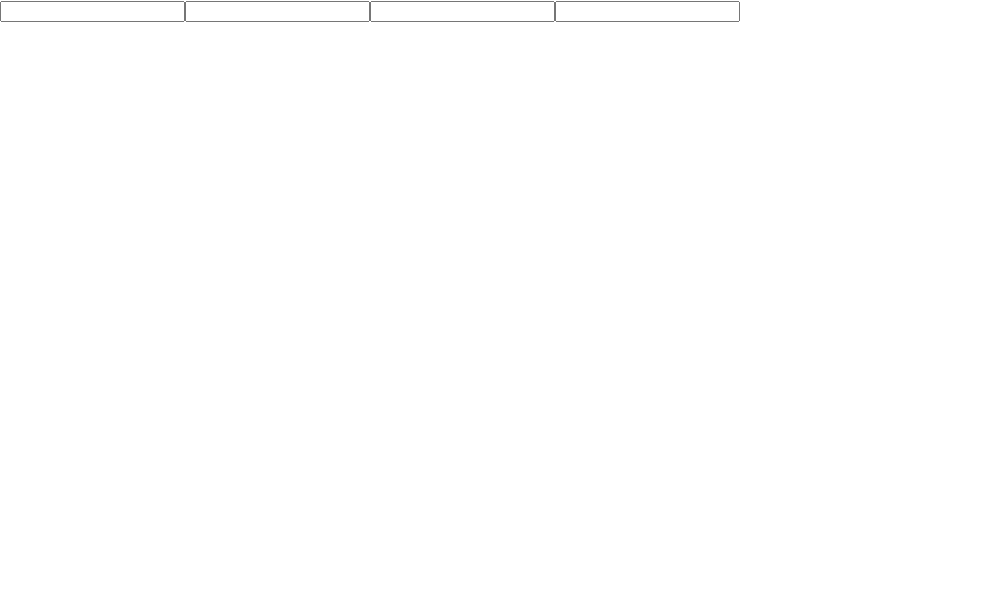
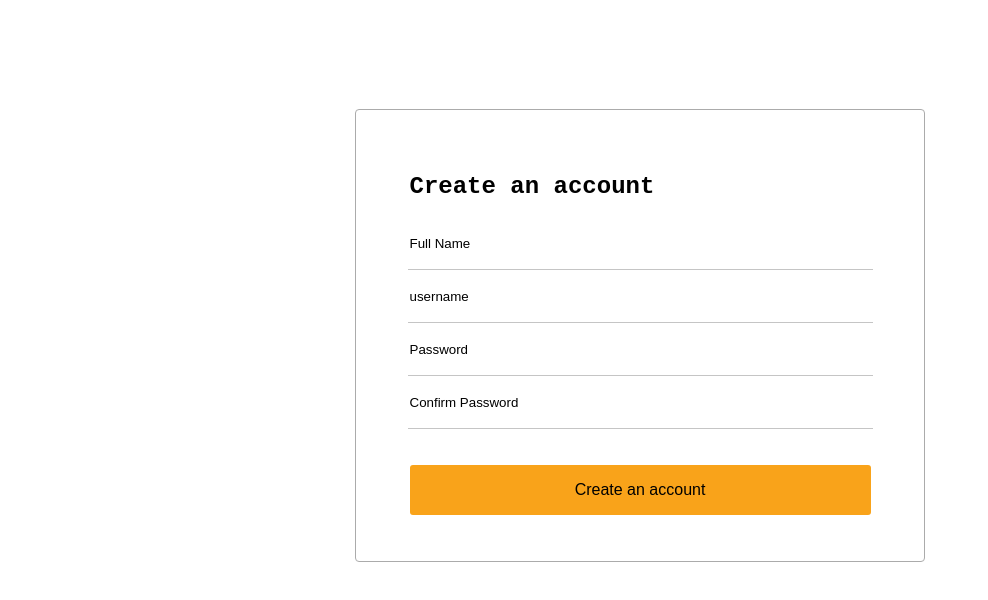
Before and after one commit to FAHIMekermall/form-validation, a React (Create React App) app: page / in a window 1280 px wide. Shown: the top 600 px of the page, without its empty margins (0-988 px from the left). Built offline with nearby package versions, Linux system fonts and the light colour scheme.

Commit message:
name and email validation with stylish form

```diff
--- a/src/App.css
+++ b/src/App.css
@@ -1,38 +1,135 @@
-.App {
-  text-align: center;
+.login-container {
+	display: flex;
+	align-items: center;
+	flex-direction: column;
+	margin-top: 109px;
+	justify-content: center;
+}
+.login-container button {
+	background: #ffffff;
+	border: 1px solid #c7c7c7;
+	box-sizing: border-box;
+	border-radius: 57px;
+	width: 461px;
+	height: 51px;
+	font-family: "Montserrat";
+	font-style: normal;
+	font-weight: 500;
+	font-size: 16px;
+	line-height: 20px;
+	/* identical to box height */
+	display: flex;
+	justify-content: center;
+	align-items: center;
+	color: #000000;
+	position: relative;
+	margin-top: 9px;
+	cursor: pointer;
 }
 
-.App-logo {
-  height: 40vmin;
-  pointer-events: none;
+.login-container button img {
+	position: absolute;
+	left: 8px;
+}
+.button-container {
+	margin-top: 19px;
+}
+form {
+	display: flex;
+	flex-direction: column;
+	width: 570px;
+	background-color: rgba(255, 255, 255, 0.2);
+	border: 1px solid #ababab;
+	box-sizing: border-box;
+	border-radius: 4px;
+	justify-content: center;
+	align-items: center;
+	padding: 46px 58px;
+}
+form h1 {
+	font-family: "Montserrat";
+	font-style: normal;
+	font-weight: 700;
+	font-size: 24px;
+	line-height: 29px;
+	text-align: left;
+	width: 461px;
+	color: #000000;
+}
+form input {
+	width: 461px;
+	height: 50px;
+	border: none;
+	border-bottom: 1px solid #c5c5c5;
+}
+form input::placeholder {
+	color: #000000;
+	font-family: "Montserrat", sans-serif;
+	font-style: normal;
+	font-weight: 500;
+}
+form input:focus {
+	outline: none !important;
+	border-bottom: 2px solid #7e857b;
+}
+#checkbox {
+	width: 16px;
+}
+.input-container {
+	display: flex;
+	justify-content: space-between;
+	width: 461px;
+	height: 50px;
+}
+.input-container p {
+	display: flex;
+	font-family: "Sen", sans-serif;
+	align-items: center;
+	font-style: normal;
+	font-weight: 500;
+}
+.error {
+	color: red;
+	text-align: left;
+	width: 100%;
+}
+#login-btn {
+	background: #f9a31a;
+	font-family: "Sen", sans-serif;
+	font-style: normal;
+	font-weight: 500;
+	font-size: 16px;
+	border-radius: 3px;
+	cursor: pointer;
+	margin-top: 36px;
+	border: 0px;
+	outline: none;
 }
 
-@media (prefers-reduced-motion: no-preference) {
-  .App-logo {
-    animation: App-logo-spin infinite 20s linear;
-  }
+.forgot-password {
+	font-family: "Montserrat" !important;
+	font-style: normal;
+	font-weight: 500;
+	font-size: 16px;
+	cursor: pointer;
+	text-decoration-line: underline;
+
+	color: #f9a51a;
 }
-
-.App-header {
-  background-color: #282c34;
-  min-height: 100vh;
-  display: flex;
-  flex-direction: column;
-  align-items: center;
-  justify-content: center;
-  font-size: calc(10px + 2vmin);
-  color: white;
+.create-account-redirect {
+	display: flex;
+	justify-content: center;
+	align-items: center;
+	width: 461px;
+	height: 50px;
 }
-
-.App-link {
-  color: #61dafb;
+.create-account-redirect a:nth-child(2) {
+	font-family: "Montserrat" !important;
+	font-style: normal;
+	font-weight: 500;
+	font-size: 16px;
+	cursor: pointer;
+	text-decoration-line: underline;
+	margin-left: 5px;
+	color: #f9a51a;
 }
-
-@keyframes App-logo-spin {
-  from {
-    transform: rotate(0deg);
-  }
-  to {
-    transform: rotate(360deg);
-  }
-}
--- a/src/App.js
+++ b/src/App.js
@@ -1,12 +1,15 @@
-import logo from "./logo.svg"
 import "./App.css"
 import { useState } from "react"
 
 function App() {
 	const [name, setName] = useState({ value: "", error: "" })
 	const [number, setNumber] = useState({ value: "", error: "" })
-	const [email, setEmail] = useState({ value: "", error: "" })
+	const [userName, setuserName] = useState({ value: "", error: "" })
 	const [password, setPassword] = useState({ value: "", error: "" })
+	const [confirmPassword, setConfirmPassword] = useState({
+		value: "",
+		error: "",
+	})
 
 	const handleSubmit = (e) => {
 		e.preventDefault()
@@ -14,25 +17,107 @@ function App() {
 
 	const handleNameInput = (event) => {
 		const namePart = event.target.value.split(" ")
-		console.log(namePart[namePart.length - 1])
 		if (namePart.length < 2) {
-			setName({ value: "", error: "name must be at least 2 characters" })
+			setName({
+				value: "",
+				error: "name must contain at least 2 characters",
+			})
 		} else if (namePart[namePart.length - 1] == "") {
-			setName({ value: "", error: "name must be at least 2 characters" })
+			setName({
+				value: "",
+				error: "Name must contain at least 2 characters",
+			})
 		} else {
 			setName({ value: "", error: "" })
 		}
+		if (event.target.value == "") {
+			setName({ value: "", error: "" })
+		}
+	}
+
+	const handleuserNameInput = (event) => {
+		setuserName({ value: event.target.value, error: "" })
+	}
+	const handlePasswordInput = (event) => {
+		if (event.target.value.length < 8) {
+			setPassword({ value: "", error: "Password too short" })
+		} else if (
+			/[a-z]/.test(event.target.value) &&
+			!/[A-Z]/.test(event.target.value)
+		) {
+			setPassword({
+				value: "",
+				error: "You need minimum 1 uppercase letter",
+			})
+		} else {
+			setPassword({ value: event.target.value, error: "" })
+		}
+		if (event.target.value == "") {
+			setPassword({ value: "", error: "" })
+		}
+	}
+	const handleConfirmPasswordInput = (event) => {
+		if (password.value !== event.target.value) {
+			setConfirmPassword({ value: "", error: "Password mismatch" })
+		}
+		if (event.target.value == "") {
+			setConfirmPassword({ value: "", error: "" })
+		}
 	}
 	return (
-		<>
-			<form>
-				<input onChange={handleNameInput} type="text" name="" id="" />
-				<input type="number" name="" id="" />
-				<input type="email" name="" id="" />
-				<input type="password" name="" id="" />
-				<p>{name.error}</p>
-			</form>
-		</>
+		<div>
+			<div className="login-container">
+				<form>
+					<h1 style={{fontFamily:'monospace'}}>Create an account</h1>
+					<input
+						onChange={handleNameInput}
+						placeholder="Full Name"
+						type="text"
+						name="last-name"
+						id="last-name"
+						required
+					/>
+					{name.error && (
+						<small className="error">{name.error}</small>
+					)}
+
+					<input
+						placeholder="username"
+						type="text"
+						name="userName"
+						id="userName"
+						required
+					/>
+					<input
+						onChange={handlePasswordInput}
+						placeholder="Password"
+						type="password"
+						name="password"
+						id="password"
+						required
+					/>
+					{password.error && (
+						<small className="error">{password.error}</small>
+					)}
+					<input
+						onChange={handleConfirmPasswordInput}
+						placeholder="Confirm Password"
+						type="Password"
+						name="rePassword"
+						id="rePassword"
+						required
+					/>
+					{confirmPassword.error && (
+						<small className="error">{confirmPassword.error}</small>
+					)}
+					<input
+						type="submit"
+						value="Create an account"
+						id="login-btn"
+					/>
+				</form>
+			</div>
+		</div>
 	)
 }
 
```
